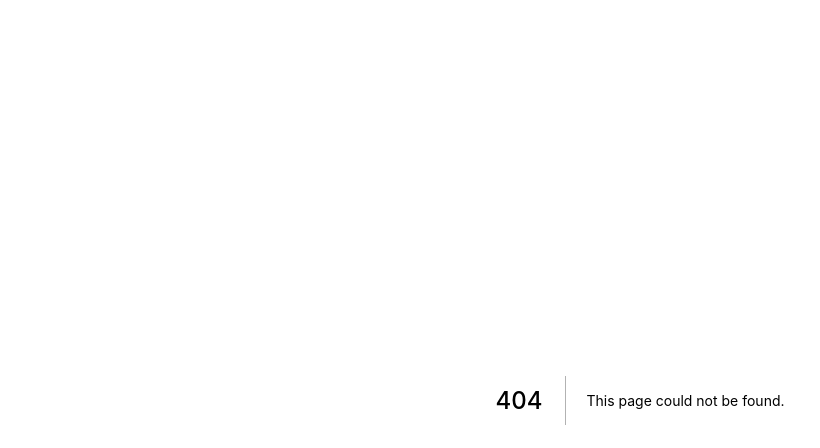
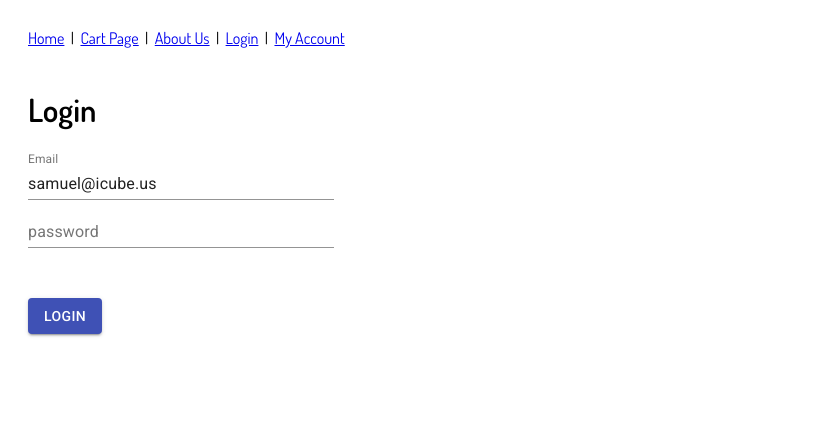
Before and after one commit to albertusatria/spa-mini-ecommerce, a Next.js app: page /signin in a window 1280 px wide. Before the commit this address had no page. Shown: the top 448 px of the page, without its empty margins (0-820 px from the left). Built offline with nearby package versions, Linux system fonts and the light colour scheme; a web font is replaced by a local one.

Commit message:
simple login page creation -- save token to state

```diff
--- a/components/navigation.js
+++ b/components/navigation.js
@@ -11,12 +11,16 @@ const Navigation = () => {
                 <a>Cart Page</a>
             </Link>
             &nbsp; | &nbsp;
-            <Link href="/about-us/">
+            <Link href="/about-us">
                 <a>About Us</a>
             </Link>
             &nbsp; | &nbsp;
-            <Link href="/login/">
+            <Link href="/signin">
                 <a>Login</a>
+            </Link>
+            &nbsp; | &nbsp;
+            <Link href="/myaccount">
+                <a>My Account</a>
             </Link>
         </div>
     );
--- a/index.css
+++ b/index.css
@@ -218,3 +218,23 @@ ol.products.list .product-item-name {
     padding-right: 10px;
     text-align: right;
 }
+
+/* Login */
+.login-page {
+    max-width: 50%;
+    margin: 0;
+    padding: 20px 0;
+}
+form .MuiFormControl-root {
+    width: 100%;
+}
+form .MuiFormControl-root.MuiTextField-root {
+    width: 50%;
+}
+form button[type="submit"] {
+    margin-top: 50px;
+}
+
+.need-to-login {
+    margin: 50px auto 20px;
+}
--- a/package.json
+++ b/package.json
@@ -17,6 +17,7 @@
     "graphql": "14.5.8",
     "graphql-tag": "2.10.1",
     "isomorphic-unfetch": "^3.0.0",
+    "material-ui-password-field": "^2.1.1",
     "next": "latest",
     "prop-types": "^15.6.0",
     "react": "^16.11.0",
--- /dev/null
+++ b/pages/signin.js
@@ -0,0 +1,71 @@
+import React, { useState } from 'react';
+import { withRedux } from '../lib/redux';
+import { compose } from 'redux';
+import { useDispatch } from 'react-redux';
+
+import Layout from "../components/layout";
+
+import { withApollo } from "../lib/apollo";
+import gql from "graphql-tag";
+import { useMutation } from "@apollo/react-hooks";
+import { FormControl, TextField, Input, Button } from '@material-ui/core';
+
+const LOGIN = gql`
+    mutation generateCustomerToken($email: String!, $password: String!) {
+        generateCustomerToken(email:$email, password:$password){
+            token
+        }
+    }
+`;
+
+const signin = () => {
+    let responseToken;
+    const [loginform, setLoginform] = useState();
+    const dispatch = useDispatch();
+    const pageConfig = {
+        title: "Login Page",
+    };
+
+    const [loginData, { loading, data }] = useMutation(LOGIN);
+
+    const handleFormLogin = (e) => {
+        e.preventDefault();
+
+        loginData({ variables: { email: e.target.email.value, password: e.target.password.value } });
+    }
+
+    if(data) {
+        responseToken = data.generateCustomerToken.token;
+        console.log(responseToken);
+        dispatch({
+            type:'LOGIN',
+            responseToken
+        });
+    }
+
+    return (
+        [
+            <div className="content-wrapper">
+                <Layout pageConfig={pageConfig} />
+                <div className="login-page">
+                    <h1>Login</h1>
+                    <div className="form-wrapper">
+                        <form noValidate autoComplete="off"  onSubmit={handleFormLogin}>
+                            <FormControl>
+                                <TextField id="email" label="Email" type="email" value="samuel@icube.us" />
+                            </FormControl>
+                            <FormControl>
+                                <TextField id="password" label="password" type="password" />
+                            </FormControl>
+                            <Button variant="contained" color="primary" type="submit">
+                                Login
+                            </Button>
+                        </form>
+                    </div>
+                </div>
+            </div>
+        ]
+    )
+}
+
+export default compose(withApollo, withRedux)(signin)
--- a/redux/reducerCart.js
+++ b/redux/reducerCart.js
@@ -3,7 +3,6 @@ const initState = [
 ]
 
 export function cart(state = initState, action) {
-    console.log(state);
     switch (action.type) {
         case 'ADD_TO_CART':
             return [...state, action.productData];
--- /dev/null
+++ b/redux/reducerLogin.js
@@ -0,0 +1,12 @@
+const initState = [
+
+]
+
+export function login(state = initState, action) {
+    switch (action.type) {
+        case 'LOGIN':
+            return [...state, action.responseToken];
+        default:
+            return state;
+    }
+}
--- a/store.js
+++ b/store.js
@@ -2,9 +2,10 @@ import { createStore, applyMiddleware, combineReducers } from 'redux'
 import reduxLogger from 'redux-logger';
 import { composeWithDevTools } from 'redux-devtools-extension';
 import { cart } from './redux/reducerCart';
+import { login } from './redux/reducerLogin';
 
 export const initializeStore = () => {
     const middlewares = applyMiddleware(reduxLogger);
-    const reducers = combineReducers({cart});
+    const reducers = combineReducers({cart, login});
     return createStore(reducers, composeWithDevTools(middlewares));
 }
```
Also changed, not shown: pages/myaccount.js (added, +40 -0 lines), 1 other file (tests, documents, lock files or other folders).
